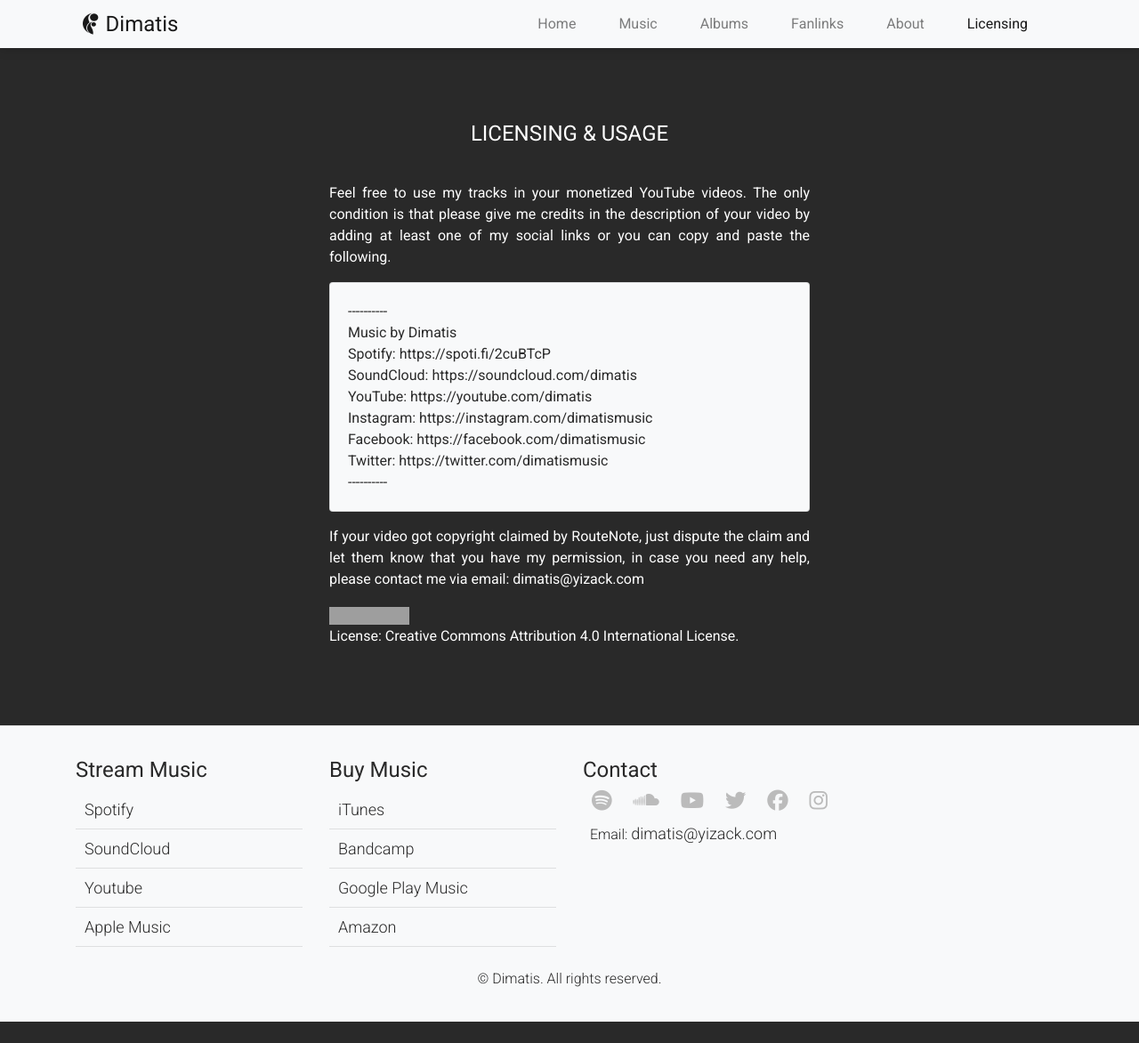
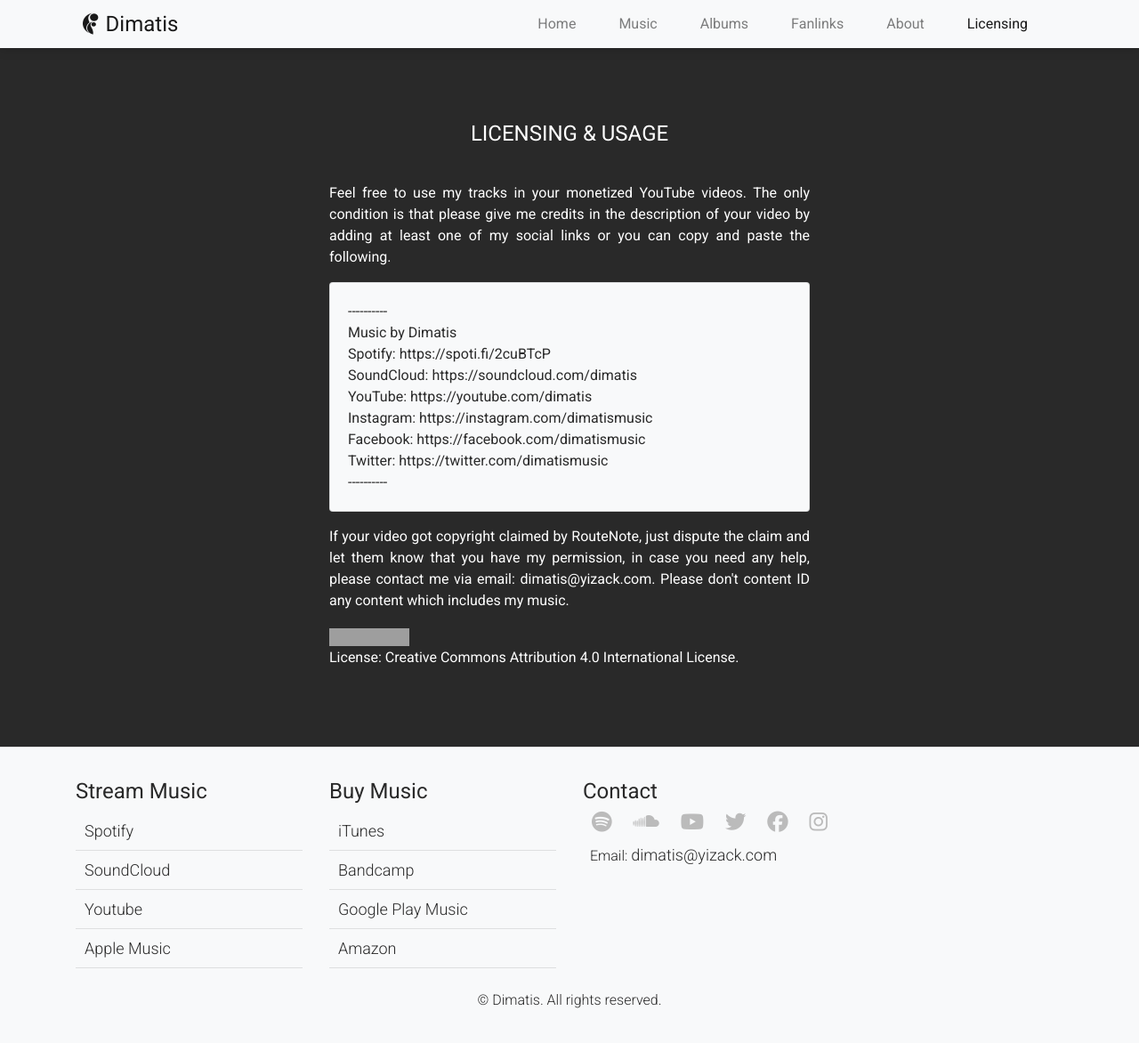
Before and after one commit to OlehBilozir/dimatis-website, a Jekyll site: the page built from licensing.md, in a window 1280 px wide and 1172 px high. Shown: the whole window at 89% size. Built offline with Jekyll 4.4.1, drawn with Linux system fonts in a browser that asks for light colours; nearby versions of some CDN libraries; grey boxes are pictures that could not be loaded.

Commit message:
Update licensing.html

```diff
--- a/_layouts/licensing.html
+++ b/_layouts/licensing.html
@@ -51,7 +51,7 @@
                       </p>
                     </div>
                   </div>
-                <p>If your video got copyright claimed by RouteNote, just dispute the claim and let them know that you have my permission, in case you need any help, please contact me via email: <a href="mailto:{{ site.email }}">{{ site.email }}</a></p>
+                <p>If your video got copyright claimed by RouteNote, just dispute the claim and let them know that you have my permission, in case you need any help, please contact me via email: <a href="mailto:{{ site.email }}">{{ site.email }}</a>. Please don't content ID any content which includes my music.</p>
                 <a rel="license" href="http://creativecommons.org/licenses/by/4.0/"><img alt="Creative Commons License" style="border-width:0" src="https://i.creativecommons.org/l/by/4.0/88x31.png" /></a>
                 <p>License: <a rel="license" href="http://creativecommons.org/licenses/by/4.0/">Creative Commons Attribution 4.0 International License</a>.</p>
             </div>
```
